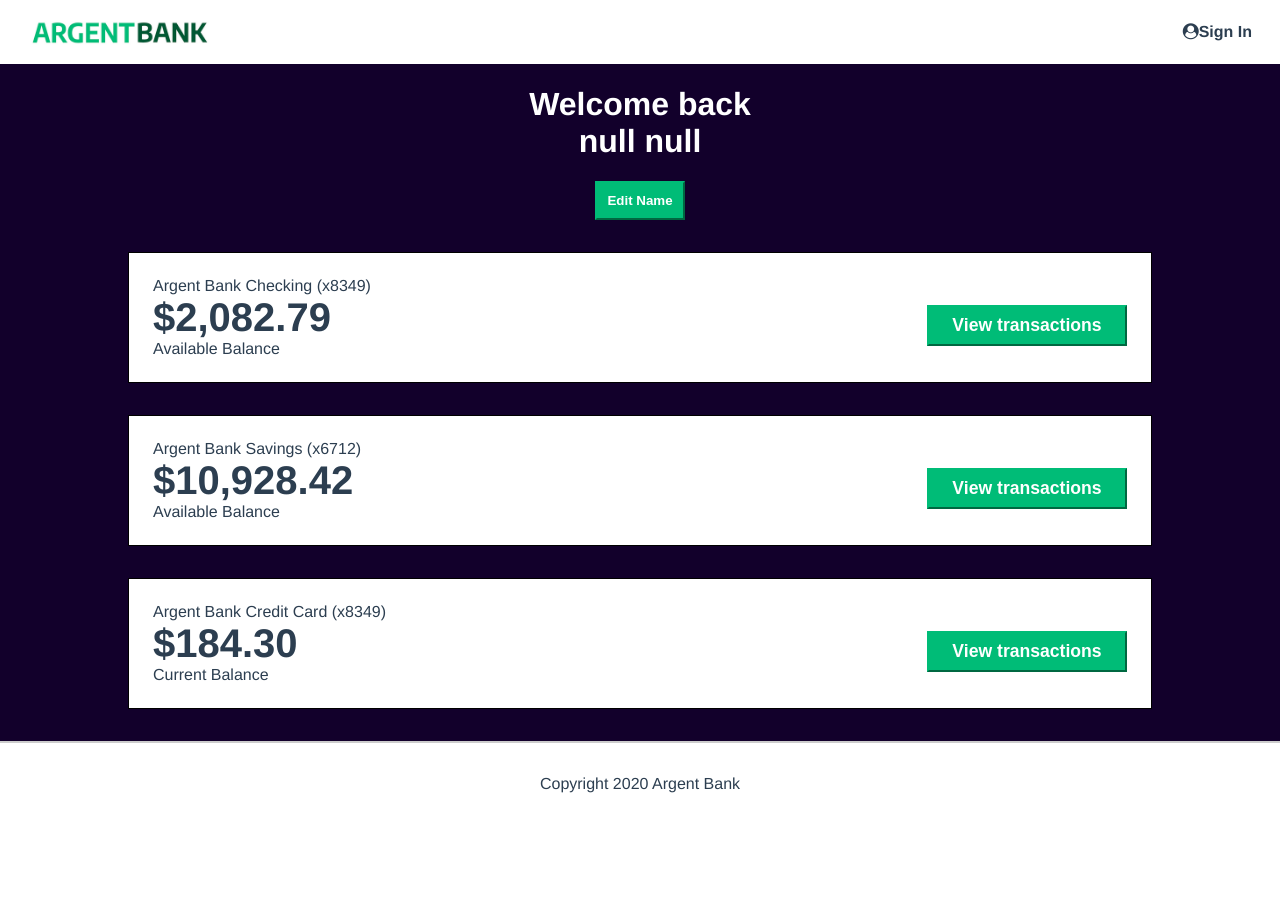
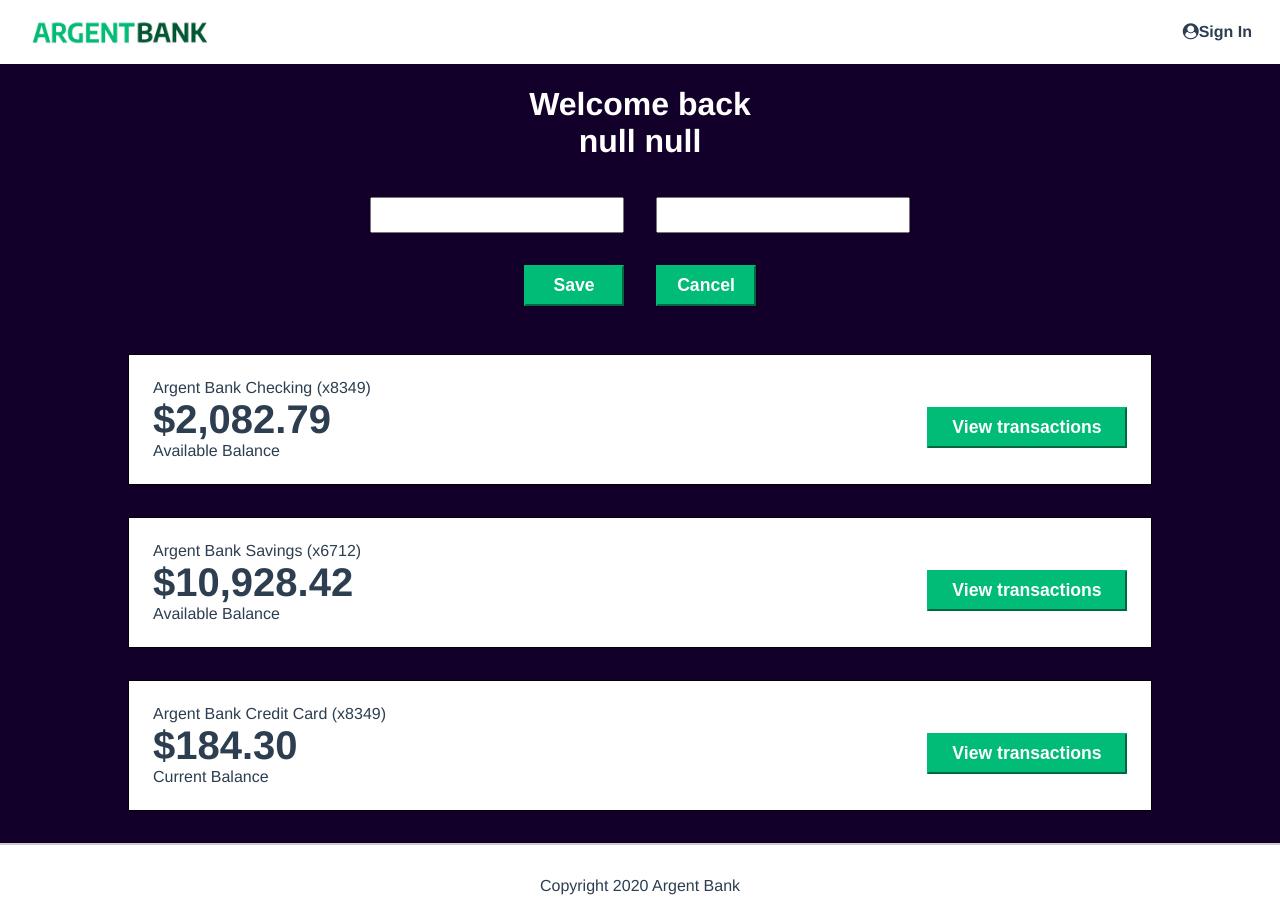
Before and after one commit to glajoux/ArgentBank-LajouxGuillaume_13_23022022, a React (Create React App) app: page /user in a window 1280 px wide. Both pictures are taken after a click on the button "Edit Name". Before the commit the page ends 817 px from the top, so only its background shows below. Built offline with nearby package versions, Linux system fonts and the light colour scheme.

Commit message:
Ajout du composants permettant d'éditer le profile

```diff
--- /dev/null
+++ b/src/components/EditUsers.jsx
@@ -0,0 +1,42 @@
+import React, { useState } from "react";
+import { useSelector } from "react-redux";
+import { selectUsers } from "../redux/selectors/selectors";
+
+function EditUsers(props) {
+  const [editProfil, setEditProfil] = useState(false);
+
+  const state = useSelector(selectUsers);
+
+  const editUser = () => {
+    setEditProfil(!editProfil);
+  };
+
+  const putNewProfil = () => {};
+
+  const displayEditButton = editProfil ? (
+    <div className="edit-profil">
+      <div className="edit-profil-input">
+        <input type="text" placeholder={state.data.firstName} />
+        <input type="text" placeholder={state.data.lastName} />
+      </div>
+      <div className="edit-profil-button">
+        <button
+          onClick={() => {
+            putNewProfil();
+          }}
+        >
+          Save
+        </button>
+        <button onClick={() => setEditProfil()}>Cancel</button>
+      </div>
+    </div>
+  ) : (
+    <button className="edit-button" onClick={() => editUser()}>
+      Edit Name
+    </button>
+  );
+
+  return displayEditButton;
+}
+
+export default EditUsers;
--- a/src/components/Header.jsx
+++ b/src/components/Header.jsx
@@ -10,7 +10,6 @@ function Header(props) {
   const dispatch = useDispatch();
 
   const logOut = () => {
-    console.log("test");
     dispatch(resetUser());
   };
 
--- a/src/main.css
+++ b/src/main.css
@@ -282,6 +282,25 @@ body {
   color: #fff;
 }
 
+.edit-profil-input input {
+  margin: 1rem;
+  font-size: 1.1rem;
+  font-weight: bold;
+  padding-left: 8px;
+  height: 30px;
+}
+
+.edit-profil-button button {
+  width: 100px;
+  margin: 1rem;
+  border-color: #00bc77;
+  background-color: #00bc77;
+  color: #fff;
+  padding: 8px;
+  font-size: 1.1rem;
+  font-weight: bold;
+}
+
 @media (min-width: 720px) {
   .account {
     flex-direction: row;
--- a/src/pages/User.jsx
+++ b/src/pages/User.jsx
@@ -2,6 +2,7 @@ import React from "react";
 import { useSelector } from "react-redux";
 import { useNavigate } from "react-router-dom";
 import Account from "../components/Account";
+import EditUsers from "../components/EditUsers";
 import Footer from "../components/Footer";
 import Header from "../components/Header";
 import { selectUsers } from "../redux/selectors/selectors";
@@ -43,7 +44,7 @@ function User(props) {
             <br />
             {`${state.data.firstName} ${state.data.lastName}`}
           </h1>
-          <button className="edit-button">Edit Name</button>
+          <EditUsers />
         </div>
         <h2 className="sr-only">Accounts</h2>
         <Account
```
